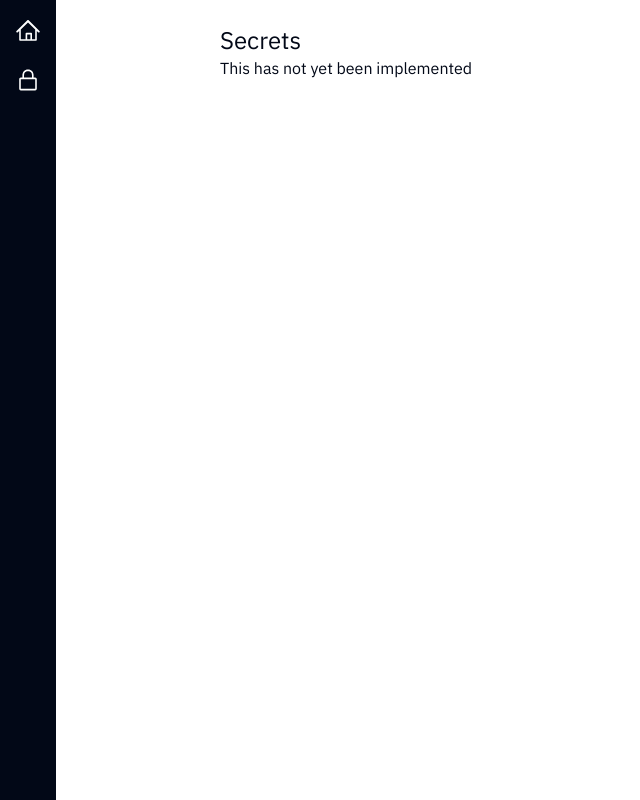
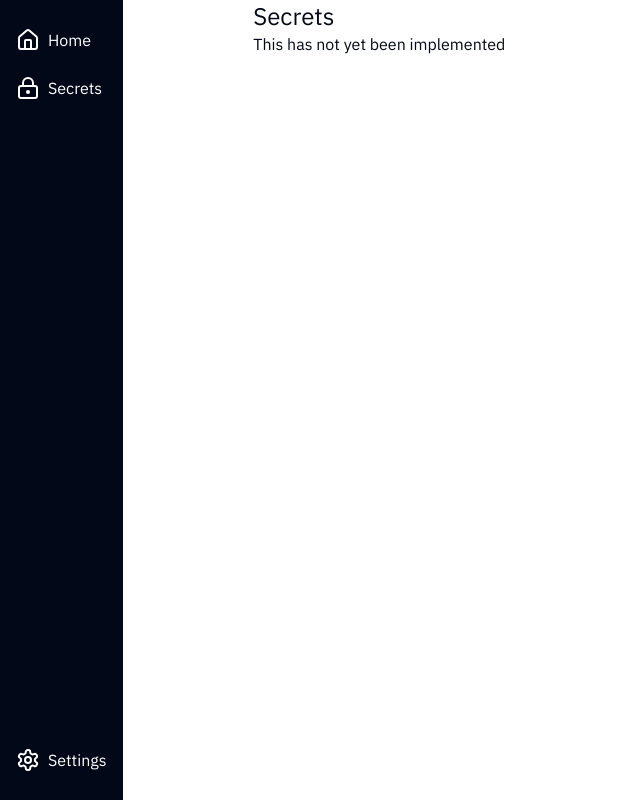
Before and after one commit to srcbookdev/srcbook, a React (Vite) app: page /secrets in a window 1280 px wide. Shown: the whole page, without its empty margins (0-640 px from the left). Built offline with nearby package versions, Linux system fonts and the light colour scheme.

Commit message:
Naked settins page + routing

```diff
--- a/src/Layout.tsx
+++ b/src/Layout.tsx
@@ -1,33 +1,45 @@
 import { Outlet, Link } from 'react-router-dom';
-import { HomeIcon, LockClosedIcon } from '@radix-ui/react-icons';
+import { LockKeyholeIcon, HomeIcon, SettingsIcon } from 'lucide-react';
 
 export default function Layout() {
   return (
     <div className="flex">
-      <nav className="shrink-0 min-h-screen w-14 py-3 bg-foreground text-background">
-        <ul className="flex flex-col items-center space-y-2">
-          <li className="flex">
+      <nav className="min-h-screen py-3 bg-foreground text-background">
+        <div className="flex flex-col justify-between h-full">
+          <ul className="flex flex-col space-y-2 p-2">
+            <li>
               <Link
                 to="/"
                 title="Home"
-              className="p-2 rounded-full hover:bg-background hover:text-foreground transition-colors"
+                className="flex items-center gap-2 p-2 rounded-full hover:bg-background hover:text-foreground transition-colors"
               >
                 <HomeIcon className="w-6 h-6" />
+                <p>Home</p>
               </Link>
             </li>
-          <li className="flex">
+            <li>
               <Link
                 to="/secrets"
                 title="Secrets"
-              className="p-2 rounded-full hover:bg-background hover:text-foreground transition-colors"
+                className="flex items-center gap-2 p-2 rounded-full hover:bg-background hover:text-foreground transition-colors"
               >
-              <LockClosedIcon className="w-6 h-6" />
+                <LockKeyholeIcon className="w-6 h-6" />
+                <p>Secrets</p>
               </Link>
             </li>
           </ul>
+          <Link
+            to="/settings"
+            title="Settings"
+            className="flex items-center gap-2 m-2 p-2 rounded-full hover:bg-background hover:text-foreground transition-colors"
+          >
+            <SettingsIcon className="w-6 h-6" />
+            <p>Settings</p>
+          </Link>
+        </div>
       </nav>
       <div className="flex-1">
-        <div className="max-w-4xl mx-auto my-6">
+        <div className="max-w-4xl mx-auto">
           <Outlet />
         </div>
       </div>
--- a/src/main.tsx
+++ b/src/main.tsx
@@ -6,6 +6,7 @@ import './index.css';
 import Home, { loader as homeLoader, action as homeAction } from './routes/home';
 import Open, { loader as openLoader, action as openAction } from './routes/open';
 import Session, { loader as sessionLoader } from './routes/session';
+import Settings, { loader as settingsLoader } from './routes/settings';
 import Secrets, { loader as secretsLoader } from './routes/secrets';
 import ErrorPage from './error';
 
@@ -41,6 +42,12 @@ const router = createBrowserRouter([
         element: <Secrets />,
         errorElement: <ErrorPage />,
       },
+      {
+        path: '/settings',
+        element: <Settings />,
+        loader: settingsLoader,
+        errorElement: <ErrorPage />,
+      },
     ],
   },
 ]);
--- /dev/null
+++ b/src/routes/settings.tsx
@@ -0,0 +1,12 @@
+export async function loader() {
+  return {};
+}
+
+export default function Secrets() {
+  return (
+    <div>
+      <h1 className="text-2xl">Settings</h1>
+      <p>This has not yet been implemented</p>
+    </div>
+  );
+}
```
Lines whose indentation alone changed are shown as unchanged.
